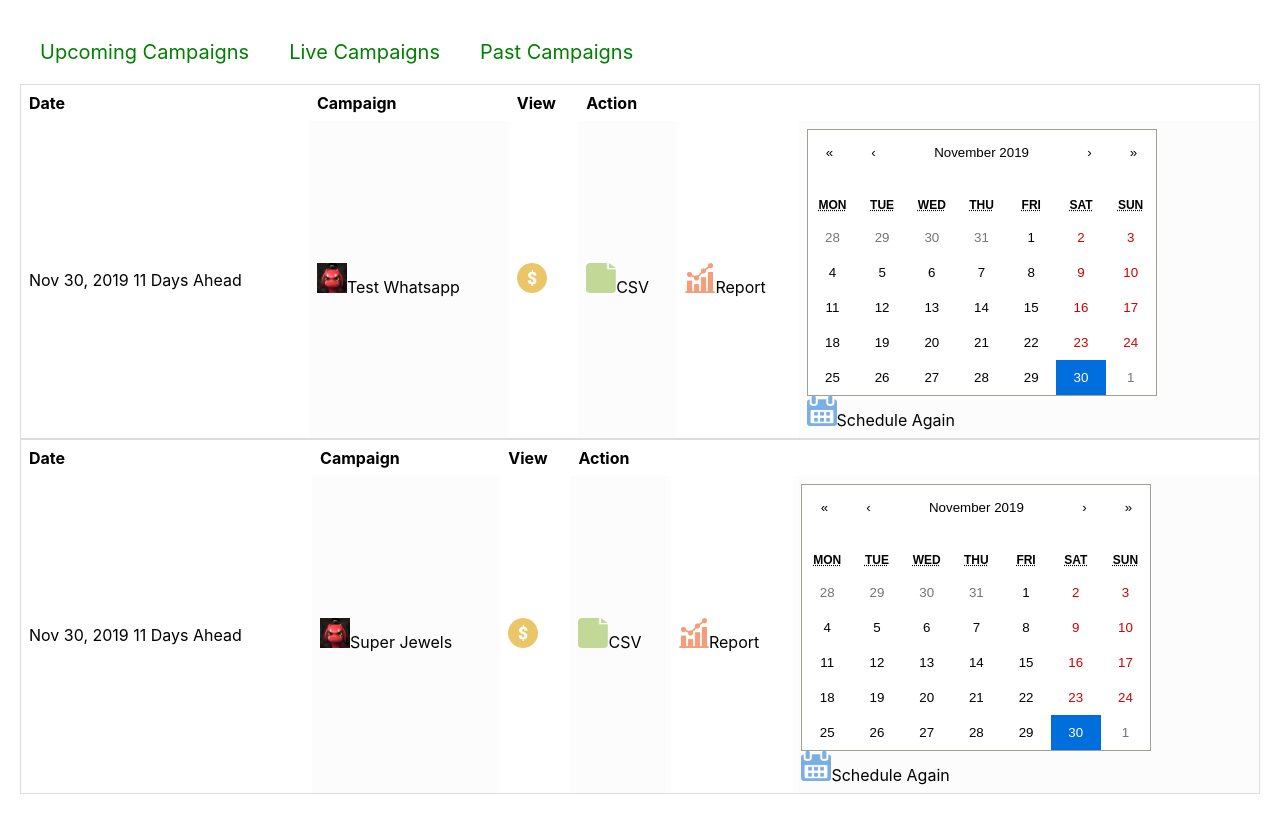
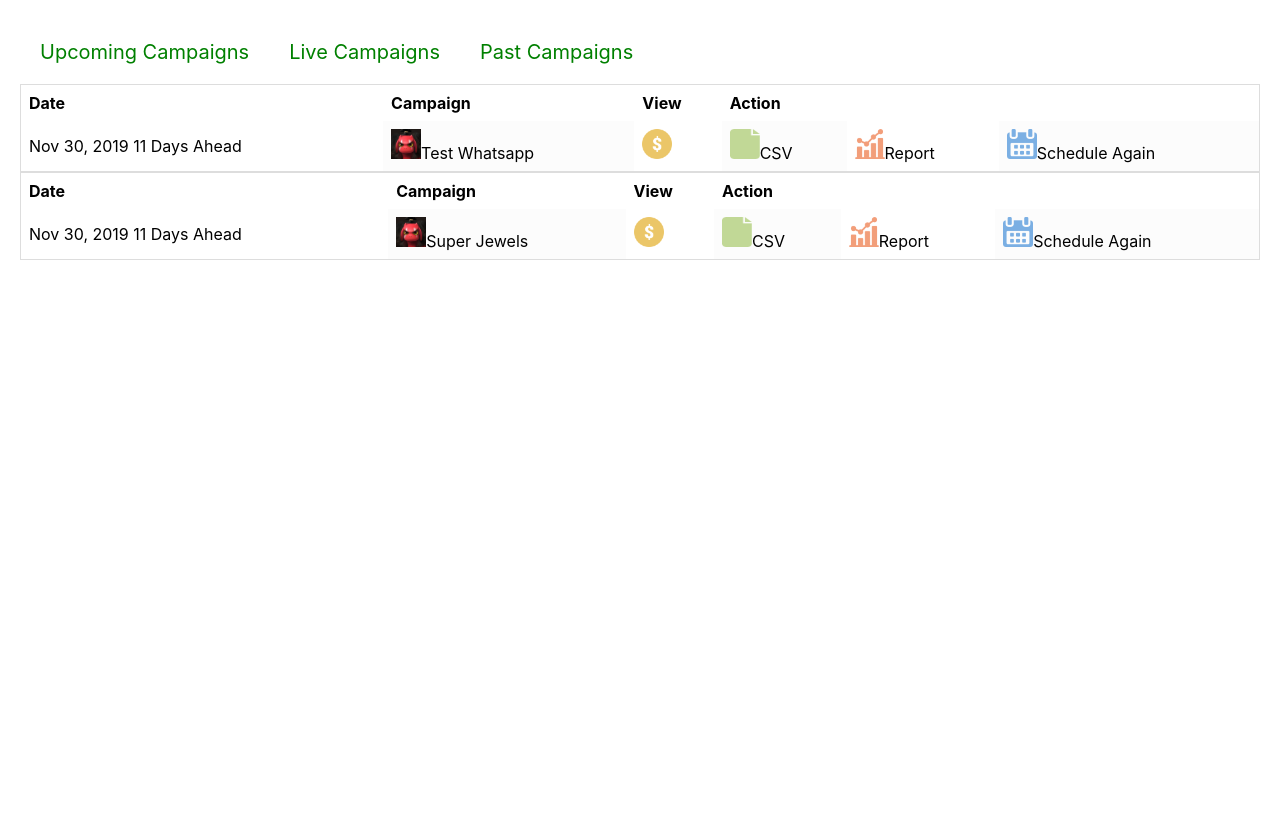
Before and after one commit to SakshiGupta1254/blue-stack, a React (Create React App) app: page / in a window 1280 px wide. Built offline with nearby package versions, Linux system fonts and the light colour scheme.

Commit message:
Date Update

```diff
--- a/src/App.css
+++ b/src/App.css
@@ -46,4 +46,7 @@ a {
 .tabs{
   display:flex;
 }
+#calendar{
+  display:none;
+}
 td:nth-child(even){background-color: #f2f2f242}
--- a/src/App.js
+++ b/src/App.js
@@ -23,10 +23,12 @@ data:[]
 },
 }
 }
-handleStateChange(value){
-debugger;
+handleStateChange(value,id){
+  var date= this.state.UpComing.data.filter(c=> c.id == id);
+  console.log(date);
 this.setState({
-UpComing:  Object.assign({},this.state.UpComing.data,{createdOn:value})});
+
+UpComing:  Object.assign({},this.state.UpComing,{createdOn:value})});
 }
 componentDidMount(){
 let liveEvent=[]; let pastEvent=[];let Upcoming=[];
@@ -34,7 +36,6 @@ customData.data.map((data) =>{ if(data.createdOn > new Date().getTime()){Upcomin
 else if(data.createdOn < new Date().getTime()){pastEvent.push(data);}
 else{liveEvent.push(data);}
 });
-console.log(liveEvent,pastEvent,Upcoming);
 this.setState({
 UpComing:  Object.assign({},this.state.UpComing,{data:Upcoming}),
 live:  Object.assign({},this.state.live,{data:liveEvent}),
@@ -75,7 +76,7 @@ render()
          </div>
          <div>
             {this.state.UpComing.showUpcomingData && (this.state.UpComing.data.map(data =>
-            <Table name={data.name} key={data.id} handleStateChange = {this.handleStateChange} price={data.price} date={data.createdOn}/>
+            <Table name={data.name} key={data.id} id={data.id} handleStateChange = {this.handleStateChange} price={data.price} date={data.createdOn}/>
             ))}
          </div>
          <div>
--- a/src/price.js
+++ b/src/price.js
@@ -4,10 +4,6 @@ class Price extends React.Component {
         super(props);
 
       }
-      state = {
-
-
-     }
     render() {
         return (
             <div>
--- a/src/table.js
+++ b/src/table.js
@@ -1,6 +1,7 @@
 import React from 'react';
 import first from './images/first.png';
 import calendar from './images/calendar.png';
+import ReactDOM from 'react-dom';
 import file from './images/file.png';
 import Price from './price';
 import Priceimg from './images/Price.png';
@@ -16,9 +17,9 @@ callCalendar:false,
 showPrice:false
 }
 handleDate=() => {
-this.setState({
-callCalendar: !this.state.callCalendar,
-});
+
+document.getElementById('calendar').style.display="block"
+
 }
 displayDate=(date)=>{
 var event = new Date(date);
@@ -36,9 +37,8 @@ var Difference_In_Days = Difference_In_Time / (1000 * 3600 * 24);
 return `${event.toLocaleDateString('en-EN', options)} ${parseInt(Difference_In_Days)}  ${frame}`;
 }
 handleCalendar(date)  {
-//console.log(this.props.date);
-this.props.handleStateChange(date);
-debugger;
+this.props.handleStateChange(date,this.props.id);
+
 }
 openPopup=() => {
 this.setState({
@@ -67,14 +67,14 @@ return (
             </td>
             <td><img src={file} />CSV</td>
             <td><img src={stat} />Report</td>
-            <td onClick={this.handleDate}>
-                <Calendar onChange={(e)=>
-               this.handleCalendar(e)} value={new Date(this.props.date)}/>
-               <img src={calendar}/>Schedule Again
+            <td onClick={this.handleDate}><img src={calendar}/>
+                Schedule Again
             </td>
          </tr>
       </tbody>
-   </table>
+      </table>
+      <div id="calendar"><Calendar onChange={(e)=>
+    this.handleCalendar(e)} value={new Date(this.props.date)}/></div>
 </div>
 );
 }
```
